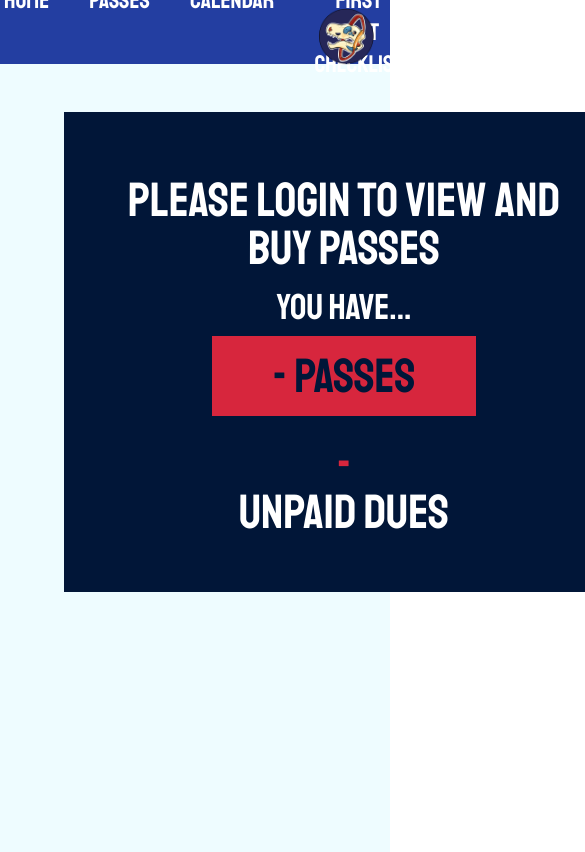
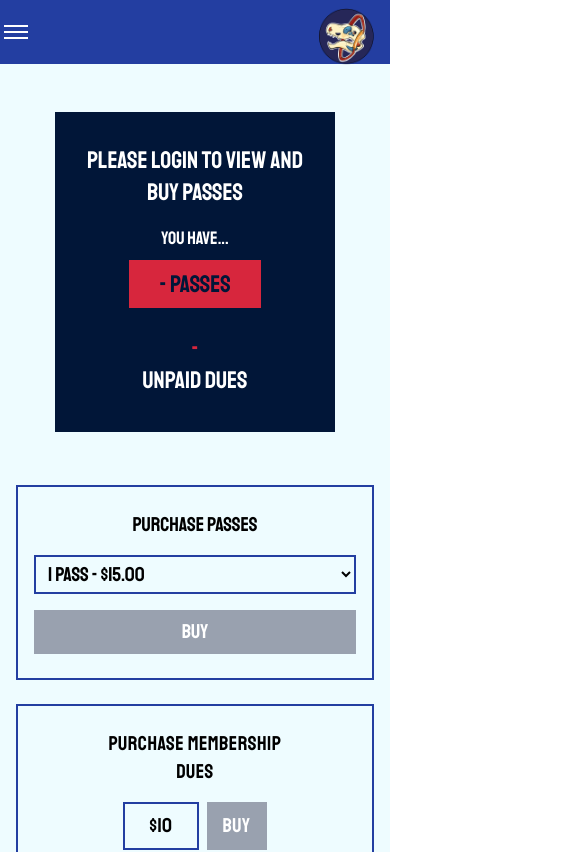
Before and after one commit to santosrivera05/climb-website-frontend, a React (Vite) app: page /passes in a window 390 px wide. Shown: the top 852 px of the page, 585 px wide, since content can reach past the window. Built offline with nearby package versions, Linux system fonts and the light colour scheme; no server answers.

Commit message:
major frontend prod touches

```diff
--- a/src/components/Calendar.jsx
+++ b/src/components/Calendar.jsx
@@ -191,7 +191,7 @@ const Calendar = () => {
           <img
             src="../../img/location-icon.png"
               alt="Location Icon"
-            className="w-48 h-48"
+            className="lg:w-48 lg:h-48 md:w-36 md:h-36 w-24 h-24"
              />
             <div className="flex flex-col items-center mr-14 mt-4 text-3xl">
 
--- a/src/components/Exec.jsx
+++ b/src/components/Exec.jsx
@@ -73,7 +73,6 @@ function Exec() {
                 DateTime: response.data.dateTime,
                 Membership: membership
             };
-            console.log(newCheckIn.DateTime);
                 setCheckInData(prevData => [newCheckIn, ...prevData]);
             } else {
                 console.log('Error using pass:', response.data);
@@ -152,7 +151,7 @@ function Exec() {
                 <td className="p-2">
                     <button
                     className={`px-3 py-1 rounded text-white
-                        ${d.Passes === 0
+                        ${d.Passes === 0 || d.Dues === 0
                         ? "bg-gray-400 cursor-not-allowed"
                         : "bg-red-600 hover:bg-red-700"
                         }`}
--- a/src/components/FirstTimeChecklist.jsx
+++ b/src/components/FirstTimeChecklist.jsx
@@ -9,11 +9,11 @@ const FirstTimeChecklist = () => {
 
         <div className="flex flex-col gap-8">
         {/* Row 1 */}
-        <div className="flex justify-between gap-8">
+        <div className="flex flex-col md:flex-row md:justify-between gap-8">
             {/* Box 1 */}
             <div className="bg-[#233EA1] w-72 h-84 text-center tracking-wide">
                 <ol className="list-decimal list-inside text-3xl p-2">
-                    <li value="2">Fill out movement's liability waiver</li>
+                    <li value="1">Fill out movement's liability waiver</li>
                 </ol>
                 <div className="flex flex-col p-2 text-left ml-2 gap-2">
                     <p className="text-lg">Go to&nbsp;
@@ -31,7 +31,7 @@ const FirstTimeChecklist = () => {
             {/* Box 2 */}
             <div className="bg-[#233EA1] w-72 h-84 text-center tracking-wide">
                 <ol className="list-decimal list-inside text-3xl p-2">
-                    <li value="3">Fill out depaul club sports waiver</li>
+                    <li value="2">Fill out depaul club sports waiver</li>
                 </ol>
                 <div className="flex flex-col p-2 text-left ml-2 gap-2">
                     <p className="text-lg">fill out&nbsp;
@@ -46,11 +46,11 @@ const FirstTimeChecklist = () => {
             {/* Box 3 */}
             <div className="bg-[#233EA1] w-72 h-84 text-center tracking-wide">
                 <ol className="list-decimal list-inside text-3xl p-2">
-                    <li value="4">take the impact concussion test</li>
+                    <li value="3">take the impact concussion test</li>
                 </ol>
                 <div className="flex flex-col p-2 text-left ml-2 gap-2">
                     <p className="text-lg">Fill out&nbsp;
-                      <a href="#"
+                      <a href="https://docs.google.com/forms/d/e/1FAIpQLScbATJqUDmoJpAQOzfO-b3IyQN6ALNl1wF4hDwNpSaDAb0mkw/viewform?usp=header"
                       className="hover:cursor-pointer underline"
                       target="_blank" rel="noopener noreferrer">
                       this form</a>
@@ -64,11 +64,11 @@ const FirstTimeChecklist = () => {
         </div>
 
         {/* Row 2 */}
-        <div className="flex justify-center gap-8 mb-16">
+        <div className="flex flex-col md:flex-row md:justify-center gap-8 mb-12 md:mb-16">
             {/* Box 4 */}
             <div className="bg-[#233EA1] w-72 h-84 text-center tracking-wide">
                 <ol className="list-decimal list-inside text-3xl p-2">
-                    <li value="1">Buy 1 Day Pass and Pay Club Dues</li>
+                    <li value="4">Buy 1 Day Pass and Pay Club Dues</li>
                 </ol>
                 <div className="flex flex-col p-2 text-left ml-2 gap-2">
                     <p className="text-lg">Both must be purchased before entering a meeting</p>
--- a/src/components/Footer.jsx
+++ b/src/components/Footer.jsx
@@ -5,12 +5,12 @@ const Footer = () => {
 
         <footer className="bg-[#233EA1] flex items-center justify-between px-8 py-4 staatliches text-white">
 
-        <div className="flex-1 text-center">
+        <div className="hidden md:block flex-1 text-center">
           <p className="text-5xl">Questions? Inquiries?</p>
           <p className="text-3xl">Contact Info</p>
         </div>
 
-        <div className="">
+        <div className="hidden md:block">
           <img
             src="../../img/dyno-logo.png"
             alt="Dyno Logo"
@@ -27,14 +27,14 @@ const Footer = () => {
                 <img
                 src="../../img/insta-logo.png"
                 alt="Instagram"
-                className="w-24 h-24 inline-block"
+                className="w-16 h-16 md:w-24 md:h-24 inline-block"
                 />
               </a>
               <a href="https://linktr.ee/depaulclimbing" target="_blank" rel="noopener noreferrer">
                 <img
                 src="../../img/linktree-icon.png"
                 alt="Linktree"
-                className="w-24 h-24 inline-block"
+                className="w-16 h-16 md:w-24 md:h-24 inline-block"
                 />
               </a>
 
@@ -42,7 +42,7 @@ const Footer = () => {
                 <img
                 src="../../img/dehub-icon.png"
                 alt="DeHub"
-                className="w-24 h-24 inline-block"
+                className="w-16 h-16 md:w-24 md:h-24 inline-block"
                 />
               </a>
 
--- a/src/components/Home.jsx
+++ b/src/components/Home.jsx
@@ -76,7 +76,7 @@ function Home() {
               <img
                 src="../../img/location-icon.png"
                 alt="Location Icon"
-                className="w-48 h-48"
+                className="lg:w-48 lg:h-48 md:w-36 md:h-36 w-24 h-24"
               />
               <div className="flex flex-col items-center mr-14 mt-4 text-3xl">
 
@@ -89,7 +89,7 @@ function Home() {
               </div>
             </div>
 
-            <p className="text-[#D7263D] mt-4 text-3xl tracking-widest">
+            <p className="text-[#D7263D] mt-4 text-lg md:text-3xl tracking-widest">
               CHECK OUR CALENDAR TO SEE WHICH GYM WE ARE AT PER MEETING!
             </p>
           </div>
@@ -102,7 +102,7 @@ function Home() {
               <div className="h-px w-48 bg-[#011638]"></div>
             </div>
 
-            <div className="flex flex-col md:flex-row justify-center gap-8 mt-8">
+            <div className="flex flex-col md:flex-row justify-center items-center gap-8 mt-8">
               {/* Lucas */}
               <div className="bg-white shadow-lg w-60">
                 <div className="bg-gray-200 h-60 flex items-center justify-center">
--- a/src/components/Login.jsx
+++ b/src/components/Login.jsx
@@ -105,9 +105,12 @@ const Login = () => {
               Password
             </label>
             <div className="text-sm">
-              <a href="/forgot-password" className="text-md staatliches text-blue-500 hover:text-blue-300">
+              <span
+                className="text-md staatliches text-blue-500 hover:text-blue-300 hover:cursor-pointer"
+                onClick={() => navigate('/forgot-password')}
+              >
                 Forgot password?
-              </a>
+            </span>
             </div>
           </div>
           <div className="mt-2 flex gap-2 items-center">
--- a/src/components/Navbar.jsx
+++ b/src/components/Navbar.jsx
@@ -1,4 +1,5 @@
 import { useNavigate } from 'react-router-dom';
+import { useState } from 'react';
 import useAuth from '../hooks/useAuth';
 import '../App.css';
 import axios from '../api/axios';
@@ -6,6 +7,7 @@ import axios from '../api/axios';
 function Navbar() {
   const navigate = useNavigate();
   const { auth, setAuth } = useAuth();
+    const [menuOpen, setMenuOpen] = useState(false);
 
   const handleLogout = async () => {
     setAuth(null);
@@ -26,7 +28,7 @@ function Navbar() {
     }
 
   return (
-    <div className="navbar relative flex items-center p-1 text-white text-2xl h-16" >
+    <nav className="navbar relative flex items-center p-1 text-white text-2xl h-16" >
 
       {auth?.user && auth.user.Role === 5150 && (
         <div className="exec-container absolute top-0 left-0 h-full pl-4 pr-48 flex items-center z-10">
@@ -34,7 +36,7 @@ function Navbar() {
         </div>
       )}
 
-      <div className="flex-1 flex gap-10 justify-center text-center">
+      <div className="hidden flex-1 md:flex gap-10 justify-center text-center">
         <a onClick={() => navigate('/home')} className="navbar-links hover:scale-105">HOME</a>
         <a onClick={() => navigate('/passes')} className="navbar-links hover:scale-105">PASSES</a>
         <a onClick={() => navigate('/calendar')} className="navbar-links hover:scale-105">CALENDAR</a>
@@ -58,7 +60,32 @@ function Navbar() {
             />
           </div>
 
-    </div>
+           {/* Mobile Hamburger */}
+      <button
+        className="md:hidden flex flex-col gap-1"
+        onClick={() => setMenuOpen(!menuOpen)}
+      >
+        <span className="w-6 h-0.5 bg-white"></span>
+        <span className="w-6 h-0.5 bg-white"></span>
+        <span className="w-6 h-0.5 bg-white"></span>
+      </button>
+
+      {/* Mobile Dropdown Menu */}
+      {menuOpen && (
+        <div className="absolute top-16 left-0 w-full bg-gray-800 flex flex-col items-center gap-4 py-4 z-50 md:hidden">
+          <a onClick={() => { navigate('/home'); setMenuOpen(false); }} className="navbar-links">HOME</a>
+          <a onClick={() => { navigate('/passes'); setMenuOpen(false); }} className="navbar-links">PASSES</a>
+          <a onClick={() => { navigate('/calendar'); setMenuOpen(false); }} className="navbar-links">CALENDAR</a>
+          <a onClick={() => { navigate('/first-time-checklist'); setMenuOpen(false); }} className="navbar-links">FIRST VISIT CHECKLIST</a>
+          {auth?.user ? (
+            <button onClick={() => { handleLogout(); setMenuOpen(false); }} className="navbar-links">LOGOUT</button>
+          ) : (
+            <button onClick={() => { navigate('/login'); setMenuOpen(false); }} className="navbar-links">LOGIN</button>
+          )}
+        </div>
+      )}
+
+    </nav>
   );
 }
 
--- a/src/components/OTP.jsx
+++ b/src/components/OTP.jsx
@@ -207,6 +207,10 @@ async function verifyOTP() {
             />
           </div>
 
+          <p className="text-center text-gray-700 mb-2 staatliches tracking-wider">
+            Double check your spam/junk folder for the email!
+          </p>
+
           {/* Buttons */}
           <div className="space-y-4">
             <button
--- a/src/components/Passes.jsx
+++ b/src/components/Passes.jsx
@@ -58,52 +58,54 @@ function Passes() {
     };
 
     return (
-        <div className="flex justify-between bg-[#EEFCFF] min-h-screen">
+        <div className="flex flex-col lg:flex-row justify-between bg-[#EEFCFF] min-h-screen">
 
             {/* Pass Count */}
-            <div className="flex flex-col lg:flex-row items-start ml-16 gap-8 mt-12 text-center staatliches">
+            <div className="flex flex-col items-center lg:ml-16 gap-8 mt-12 text-center staatliches">
 
                 { auth?.user ?
-                    <div className="bg-[#011638] flex text-white flex-col items-center text-5xl px-4 py-8 w-130 h-120">
-                        <div className="mt-8">
+                    <div className="bg-[#011638] flex text-white flex-col items-center text-2xl md:text-3xl lg:text-5xl
+                    px-2 py-4 lg:px-4 lg:py-8 w-70 h-80 md:w-98 md:h-84 lg:w-140 lg:h-120">
+                        <div className="mt-4 md:mt-6 lg:mt-8">
 
-                                <p className="mb-10">
+                                <p className="mb-6 md:mb-6 lg:mb-10">
                                     Hello, {auth.user.First} {auth.user.Last}!
                                 </p>
 
-                            <p className="text-4xl">You have...</p>
+                            <p className="text-lg md:text-2xl lg:text-4xl">You have...</p>
                         </div>
 
-                        <div className="gap-4 bg-[#D7263D] text-[#011638] w-1/2 py-4 px-8 mb-6 mt-2">
+                        <div className="gap-4 bg-[#D7263D] text-[#011638] w-1/2 py-2 px-4 md:py-4 md:px-8 mb-6 mt-2">
                             <p>{auth.user.Passes} Passes</p>
                         </div>
 
                         { auth?.user.Dues ?
                         <div>
-                            <p className="">All Dues Are</p>
-                            <p className="">Currently Paid!</p>
+                            <p>All Dues Are</p>
+                            <p>Currently Paid!</p>
                         </div>
                         :
                         <div>
-                            <p className="text-[#D7263D] mb-4 text-4xl">Unpaid Dues</p>
-                            <p className="">Pay Dues to Buy Passes</p>
+                            <p className="text-[#D7263D] mb-4 text-lg md:text-2xl lg:text-4xl">Unpaid Dues</p>
+                            <p>Pay Dues to Buy Passes</p>
                         </div>
                         }
                     </div>
 
                 :
-                    <div className="bg-[#011638] flex text-white flex-col items-center text-5xl px-4 py-8 w-140 h-120">
-                        <div className="mt-8">
+                    <div className="bg-[#011638] flex text-white flex-col items-center text-2xl md:text-3xl lg:text-5xl
+                    px-2 py-4 lg:px-4 lg:py-8 w-70 h-80 md:w-98 md:h-90 lg:w-140 lg:h-120">
+                        <div className="mt-4 md:mt-6 lg:mt-8">
 
                         <div className="mb-4">
                             <p>Please Login to View and </p>
                             <p>Buy Passes</p>
                         </div>
 
-                            <p className="text-4xl">You have...</p>
+                            <p className="text-lg md:text-2xl lg:text-4xl">You have...</p>
                         </div>
 
-                        <div className="gap-4 bg-[#D7263D] text-[#011638] w-1/2 py-4 px-8 mb-6 mt-2">
+                        <div className="gap-4 bg-[#D7263D] text-[#011638] w-1/2 py-2 px-4 md:py-4 md:px-8 mb-6 mt-2">
                             <p>- Passes</p>
                         </div>
 
@@ -116,11 +118,15 @@ function Passes() {
 
             </div>
 
-            {/* Purchase Boxes*/}
-            <div className="flex flex-col items-center justify-center -mt-20 gap-4 mr-72 staatliches text-3xl">
-                <div className="border-2 border-[#233EA1] px-4 py-4 text-center w-[120%] h-[20%]">
+             {/* Purchase Boxes */}
+            <div className="flex flex-col items-center justify-center gap-6 mt-8 lg:mt-0 lg:mr-24 staatliches text-xl sm:text-2xl lg:text-3xl w-full px-4">
+            <div className="border-2 border-[#233EA1] px-4 py-6 text-center w-full max-w-sm sm:max-w-md lg:w-[120%]">
                 <p className="mb-4">Purchase Passes</p>
-                        <select className="border-2 border-[#233EA1] px-2 py-1 hover:cursor-pointer" value={passQuantity} onChange={handlePassQuantityChange}>
+                <select
+                className="border-2 border-[#233EA1] px-2 py-1 hover:cursor-pointer w-full sm:w-auto"
+                value={passQuantity}
+                onChange={handlePassQuantityChange}
+                >
                 <option value={1}>1 Pass - $15.00</option>
                 <option value={2}>2 Passes - $30.00</option>
                 <option value={3}>3 Passes - $45.00</option>
@@ -132,36 +138,48 @@ function Passes() {
                 <option value={9}>9 Passes - $135.00</option>
                 <option value={10}>10 Passes - $150.00</option>
                 </select>
-                        { auth?.user?.Dues === 0 || !auth?.user ?
-                        <button className="ml-2 bg-gray-400 text-white px-2 py-1 hover:cursor-not-allowed" disabled={true}
+                {auth?.user?.Dues === 0 || !auth?.user ? (
+                <button
+                    className="mt-4 bg-gray-400 text-white px-4 py-2 w-full sm:w-auto hover:cursor-not-allowed"
+                    disabled={true}
                 >
                     Buy
                 </button>
-                        :
-                        <button className="ml-2 bg-[#233EA1] text-white px-2 py-1 hover:cursor-pointer"
-                        onClick={() => handlePurchase(passQuantity)}>Buy</button>
-                        }
+                ) : (
+                <button
+                    className="mt-4 bg-[#233EA1] text-white px-4 py-2 w-full sm:w-auto hover:cursor-pointer"
+                    onClick={() => handlePurchase(passQuantity)}
+                >
+                    Buy
+                </button>
+                )}
             </div>
 
-                <div className="border-2 border-[#233EA1] px-4 py-4 text-center w-[120%] h-[20%] tracking-wide">
+            <div className="border-2 border-[#233EA1] px-4 py-6 text-center w-full max-w-sm sm:max-w-md lg:w-[120%]
+            mb-8 tracking-wide">
                 <p>Purchase Membership</p>
                 <p>Dues</p>
 
-                    <div className="flex justify-center">
-                        <p className="border-2 border-[#233EA1] px-6 py-1 ml-1/2">$10</p>
-                        { !auth?.user ?
-                        <button className="ml-2 bg-gray-400 text-white px-2 py-1 hover:cursor-not-allowed" disabled={true}
+                <div className="flex justify-center mt-4">
+                <p className="border-2 border-[#233EA1] px-6 py-2">$10</p>
+                {!auth?.user || auth?.user.Dues === 1 ? (
+                    <button
+                    className="ml-2 bg-gray-400 text-white px-4 py-2 hover:cursor-not-allowed"
+                    disabled={true}
                     >
                     Buy
                     </button>
-                        :
-                        <button className="ml-2 bg-[#233EA1] text-white px-2 py-1 hover:cursor-pointer"
-                        onClick={() => handleDues()}>Buy</button>
-                        }
+                ) : (
+                    <button
+                    className="ml-2 bg-[#233EA1] text-white px-4 py-2 hover:cursor-pointer"
+                    onClick={() => handleDues()}
+                    >
+                    Buy
+                    </button>
+                )}
                 </div>
             </div>
             </div>
-
         </div>
         );
 }
--- a/src/components/Register.jsx
+++ b/src/components/Register.jsx
@@ -42,7 +42,7 @@ const Register = () => {
     }, [])
 
     useEffect(() => {
-        setValidName(USER_REGEX.test(email));
+        setValidName(USER_REGEX.test(email) || email === 'lin_pos@movementgyms.com');
     }, [email])
 
     useEffect(() => {
@@ -59,6 +59,9 @@ const Register = () => {
         // if button enabled with JS hack
         const v1 = USER_REGEX.test(email);
         const v2 = PWD_REGEX.test(pwd);
+        if (email === 'lin_pos@movementgyms.com') {
+            v1 = true;
+        }
         if (!v1 || !v2) {
             setErrMsg("Invalid Entry");
             return;
```
Lines whose indentation alone changed are shown as unchanged.
